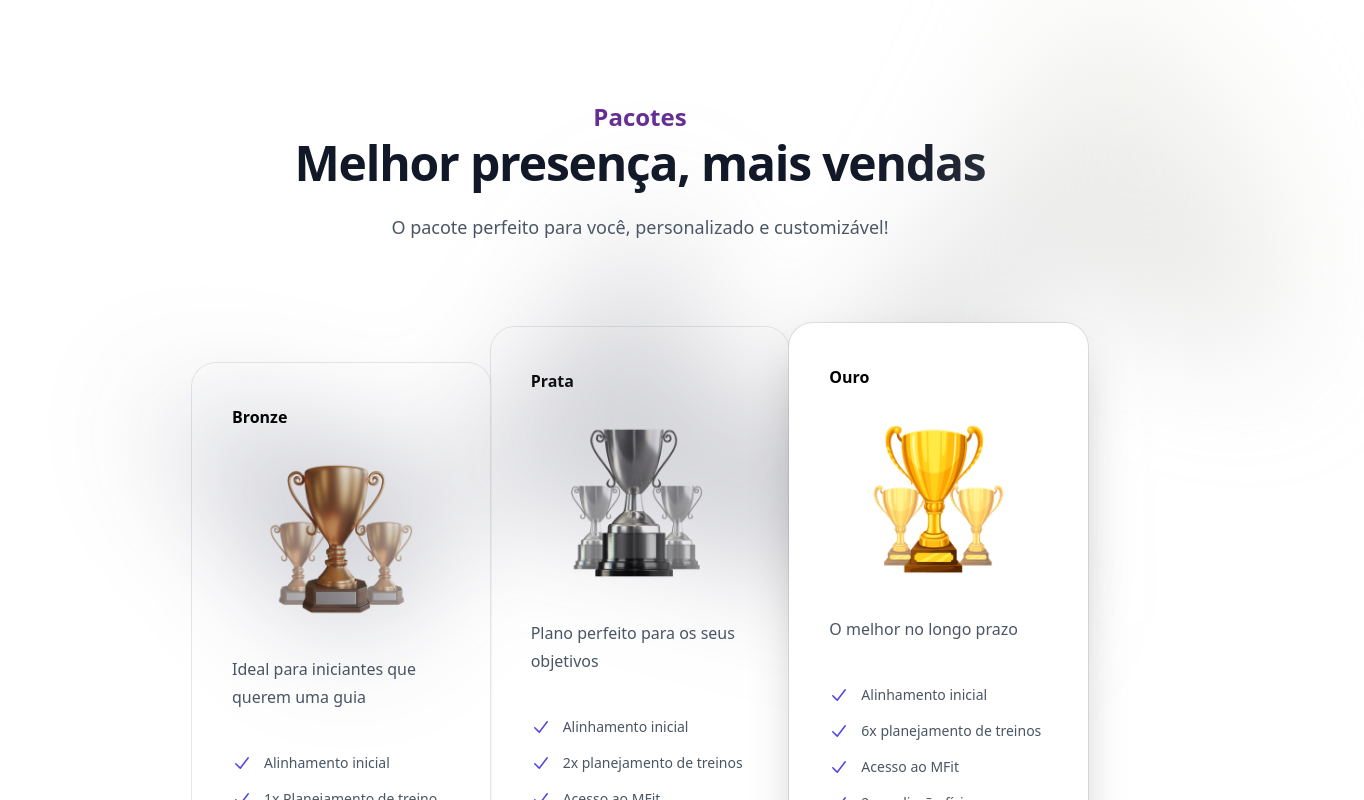
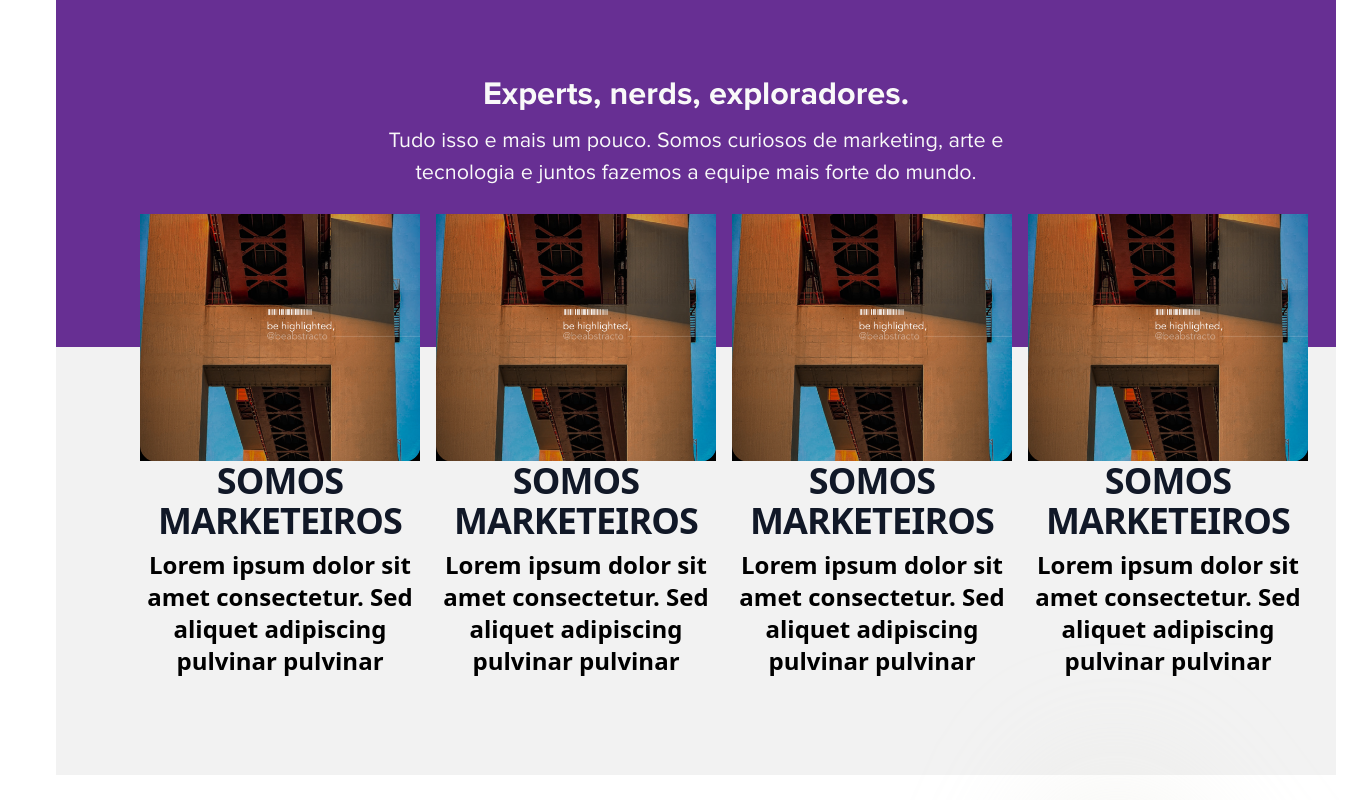
Before and after one commit to lubeabstracto/Proj_beabstracto, a Next.js app: page / in a window 1280 px wide. Shown: the part 4560-5360 px from the top of the page, 1364 px wide, since content can reach past the window. Built offline with nearby package versions, Linux system fonts and the light colour scheme.

Commit message:
feat: the blog component was created

```diff
--- /dev/null
+++ b/components/blog.js
@@ -0,0 +1,41 @@
+import React from 'react';
+import blogImg from '../assets/blog.png';
+
+export default function Example() {
+  return (
+    <div className="flex flex-row items-center justify-center p-0 w-[1280px] min-w-[1024px] max-w-[1280px] h-[792px] bg-custom-gradient min-h-screen ml-14 gap-4">
+      <div className="flex flex-col items-center p-0 gap-6 w-[1280px] h-[617px] flex-none order-0">
+        <div className="flex flex-col justify-center items-center p-0 gap-1 w-[988.2px] h-[123px]">
+          <h1 className="text-font-color-light font-brand font-semibold text-[32.4px] leading-[54px]">
+            Experts, nerds, exploradores.
+          </h1>
+          <h2 className="text-font-color-light font-brand w-[675px] h-[65px] text-center text-[21.6px] leading-[32px] tracking-[0.0012em] flex-none order-1 flex-grow-0">
+            Tudo isso e mais um pouco. Somos curiosos de marketing, arte e tecnologia e juntos fazemos a equipe mais forte do mundo.
+          </h2>
+        </div>
+        <div className="flex flex-row items-center justify-start overflow-x-scroll p-0 w-[1280px] h-[470px] ml-14 gap-4 px-14">
+          {[...Array(4)].map((_, index) => (
+            <div key={index} className="">
+              <div className="flex flex-col justify-center items-start p-0 space-y-4 w-68 h-117">
+                <div className="mx-auto max-w-2xl text-center">
+                  <img className="  w-full h-auto" src={blogImg.src} alt="Blog" />
+                  <div className="flex flex-col items-start p-0 space-y-2 w-68 h-38">
+                    <h2 className="text-3xl font-bold tracking-tight text-gray-900 sm:text-4xl">
+                      SOMOS MARKETEIROS
+                    </h2>
+                    <p className="mt-2 text-heading-3 font-semibold leading-8">
+                      Lorem ipsum dolor sit amet consectetur. Sed aliquet adipiscing pulvinar pulvinar varius.
+                    </p>
+                  </div>
+                  <button className="flex flex-row justify-center items-center px-4 py-2 gap-2 w-36 h-10 rounded bg-transparent">
+                    Todos serviços
+                  </button>
+                </div>
+              </div>
+            </div>
+          ))}
+        </div>
+      </div>
+    </div>
+  );
+}
--- a/package.json
+++ b/package.json
@@ -32,6 +32,7 @@
   "devDependencies": {
     "autoprefixer": "^10.0.1",
     "postcss": "^8",
+    "prettier": "^3.2.5",
     "tailwindcss": "^3.3.0"
   }
 }
--- a/pages/index.js
+++ b/pages/index.js
@@ -12,6 +12,7 @@ import MovingBanner from '../components/MovingBanner';
 import LoadingScreen from '../components/Loading';
 import Builder from '../components/Builder';
 import VisualizerComponent from '../components/VisualizerComponent'; // Ajuste o caminho de importação conforme necessário
+import Blog from '@/components/blog.js';
 
 
 const Home = () => {
@@ -40,6 +41,7 @@ const Home = () => {
           <Servicos/>
           <Builder/>
           <About />
+          <Blog />
           <Pacotes />
           <Contact />
           <Footer />
--- a/tailwind.config.js
+++ b/tailwind.config.js
@@ -221,6 +221,7 @@ module.exports = {
         'border-light2': '#dddddd',
         'border-brand': '#4e177a',
 
+
         ...themeColors.global, // Espalha as cores 'global'
         ...themeColors.brand, // Espalha as cores 'brand'
         ...themeColors.font, // Espalha as cores 'font'
@@ -231,6 +232,11 @@ module.exports = {
         ...themeColors.feedback, // Espalha as cores 'feedback'
         ...themeColors.border, // Espalha as cores 'border'
       },
+
+      backgroundImage: {
+        'custom-gradient': "linear-gradient(180deg, #672F93 46.5%, #F2F2F2 46.51%)",
+      }
+
     },
   },
   plugins: [],
```
Also changed, not shown: assets/blog.png (added), 1 other file (tests, documents, lock files or other folders).
